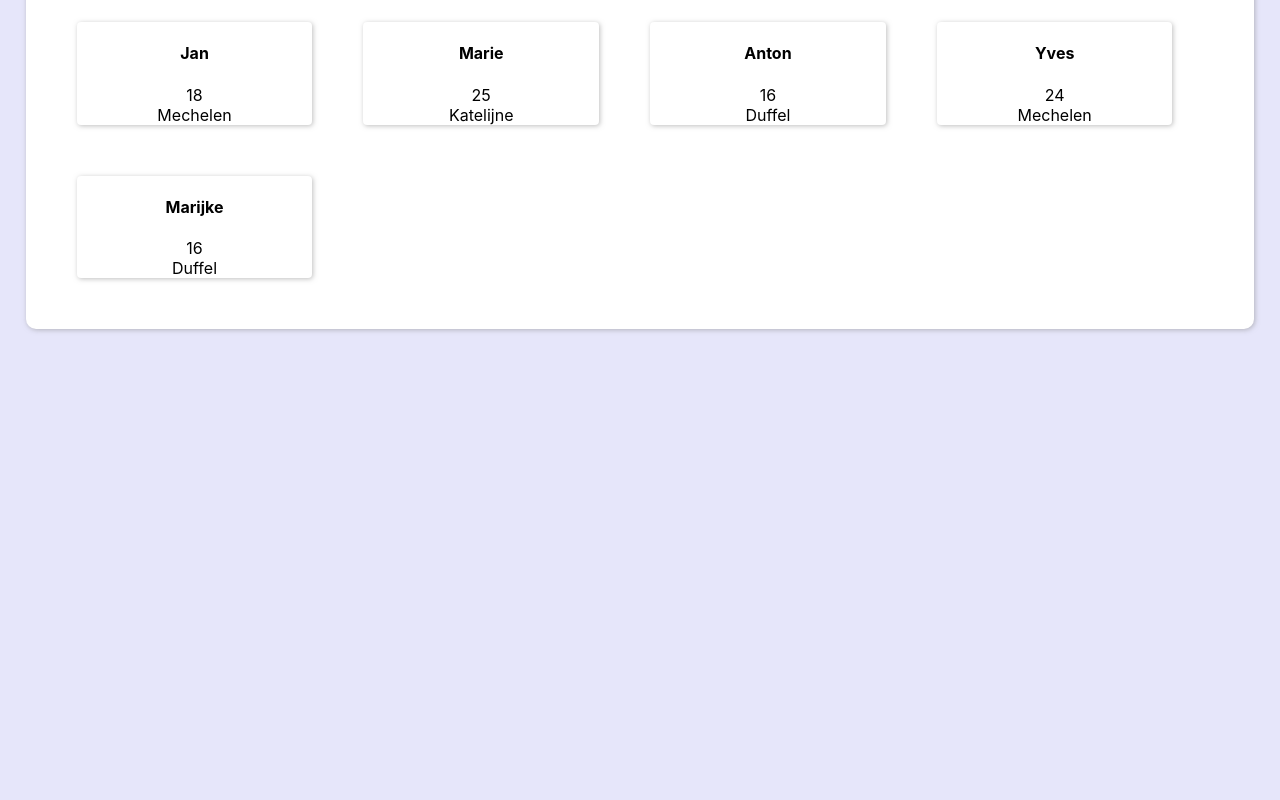
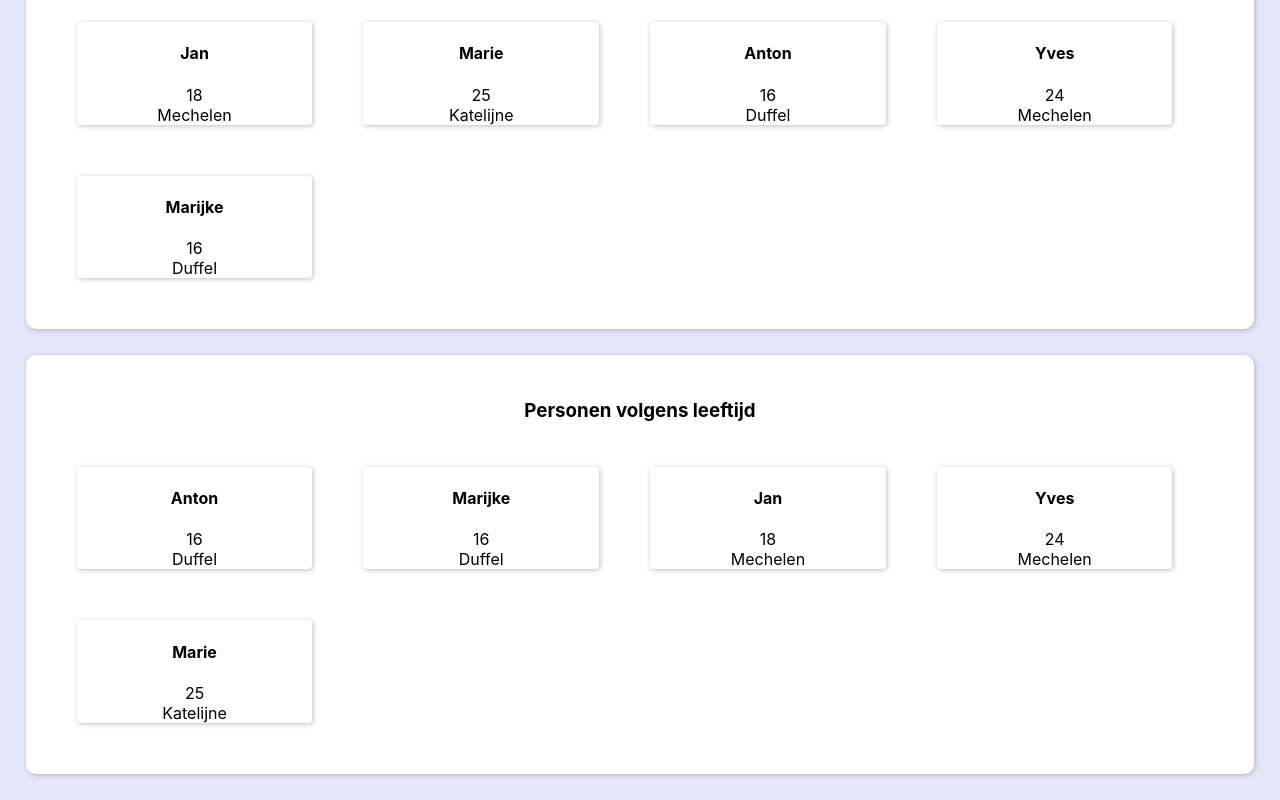
Before and after one commit to SanderLanciers/test2_react, a React (Create React App) app: page / in a window 1280 px wide. Shown: the part 1593-2393 px from the top of the page. Before the commit the page ends 1948 px from the top, so only its background shows below. Built offline with nearby package versions, Linux system fonts and the light colour scheme.

Commit message:
persons ordered by age

```diff
--- a/src/App.js
+++ b/src/App.js
@@ -12,6 +12,7 @@ function App() {
             <Numbers numbers={NUMBER_DATA.map(n => n * 2)} title="Numbers*2"/>
             <Cars cars={CARS} title="Auto's"/>
             <Persons persons={PERSON_DATA} title="Personen"/>
+            <Persons persons={[...PERSON_DATA].sort((pl,pr)=> pl.age-pr.age)} title="Personen volgens leeftijd"/>
         </div>
     );
 }
```
